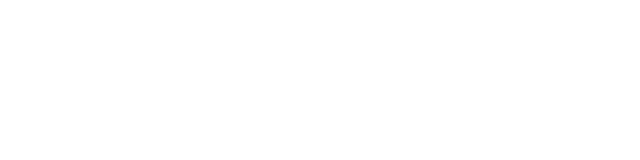
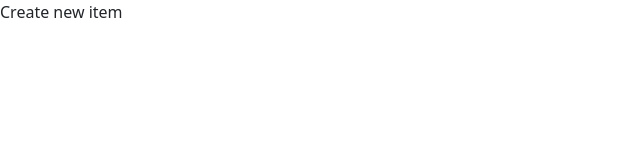
Before and after one commit to khinewin/f1, a Vue app: page /products/create in a window 1280 px wide. Before the commit this address had no page. Shown: the top 160 px of the page, without its empty margins (0-640 px from the left). Built offline with nearby package versions, Linux system fonts and the light colour scheme.

Commit message:
add new link

```diff
--- /dev/null
+++ b/src/Create.vue
@@ -0,0 +1,10 @@
+<template>
+    <div>
+        Create new item
+    </div>
+</template>
+<script>
+    export default {
+
+    }
+</script>
--- a/src/Welcome.vue
+++ b/src/Welcome.vue
@@ -1,6 +1,9 @@
 <template>
     <div class="container">
-        <h2>Products</h2>
+        <div class="row pt-2">
+            <div class="col-10"><div class="h2">Products</div></div>
+            <div class="col-2"><router-link :to="{name: 'createProduct'}" class="btn btn-link pt-2">Create new</router-link></div>
+        </div>
         <div class="card shadow">
             <div class="card-body">
 
--- a/src/router/index.js
+++ b/src/router/index.js
@@ -1,7 +1,7 @@
 import { createRouter, createWebHistory } from 'vue-router'
 
 import Welcome from "@/Welcome.vue"
-
+import Create from "@/Create.vue"
 const router = createRouter({
   history: createWebHistory(import.meta.env.BASE_URL),
   routes: [
@@ -9,6 +9,11 @@
       path :"/",
       component: Welcome,
       name: "welcome"
+    },
+    {
+      path: '/products/create',
+      component: Create,
+      name: "createProduct"
     }
   ],
 })
```
